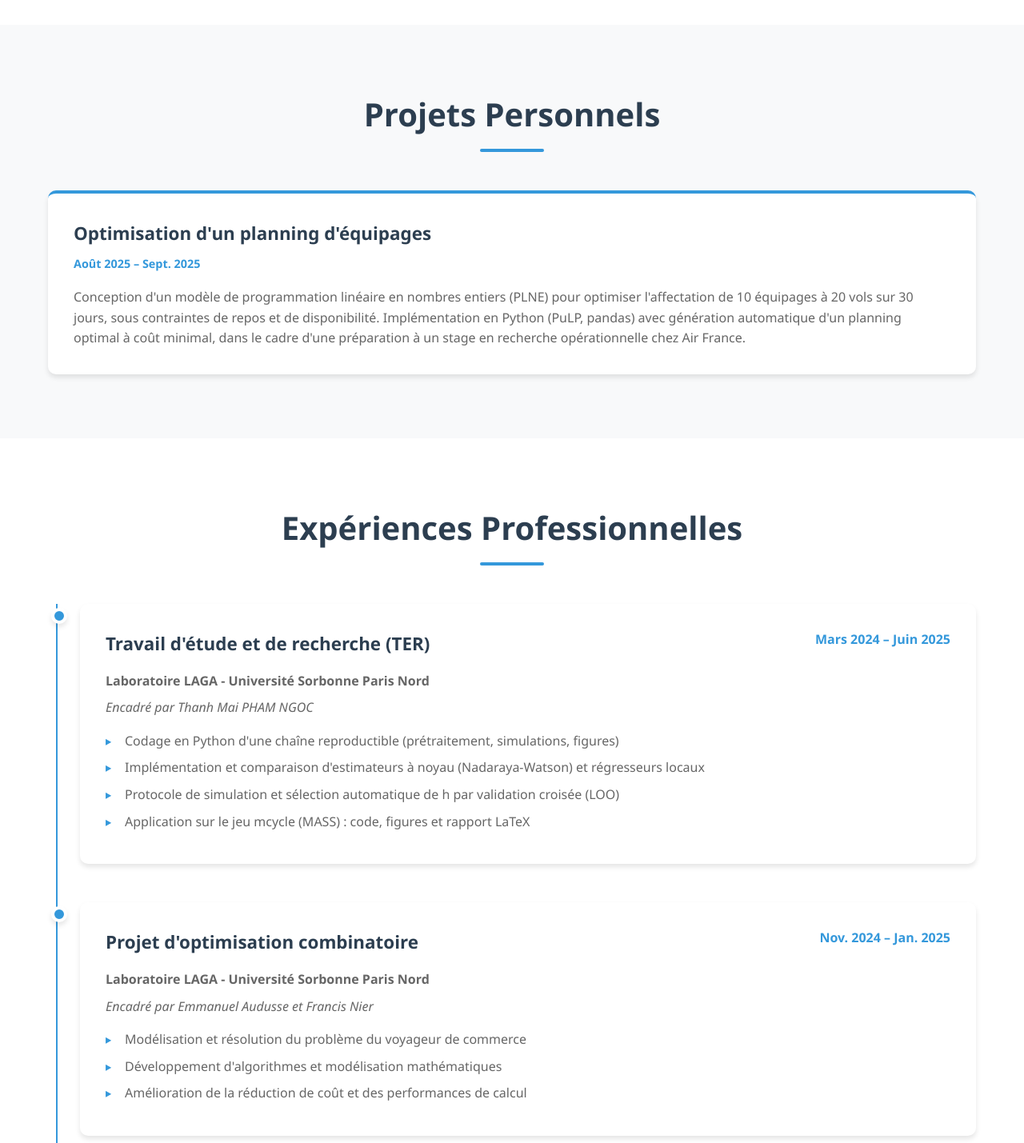
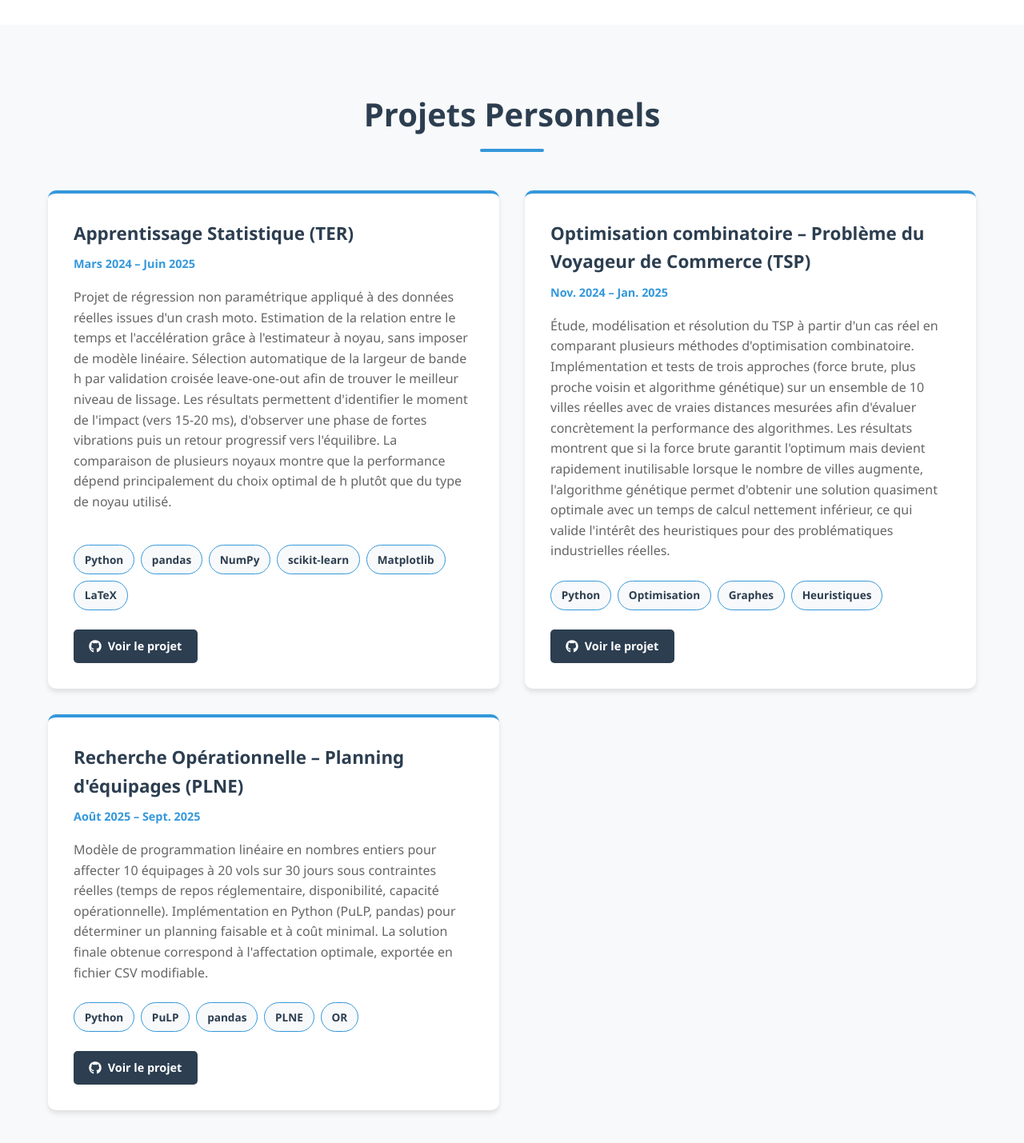
Before and after one commit to Marietou512/portfolio_oumar, a Flask app: page / in a window 1280 px wide. Shown: the part 3960-5389 px from the top of the page at 80% size. Run offline with Flask 3, Linux system fonts and the light colour scheme.

```diff
--- a/main.py
+++ b/main.py
@@ -19,7 +19,7 @@ data = {
         'R': 'En cours d\'apprentissage pour l\'analyse statistique et la data science',
         'LaTeX': 'Rédaction de documents scientifiques et rapports mathématiques',
         'C/C++': 'En cours d\'apprentissage pour l\'implémentation d\'algorithmes',
-        'PL/SQL': 'Notions de base pour la gestion de bases de données',
+        'SQL': 'Notions de base pour la gestion de bases de données',
         'Git': 'Gestion de versions et collaboration sur projets',
         'Outils bureautiques': 'Bonne maîtrise de Word et Excel'
     },
@@ -60,9 +60,46 @@ data = {
 
     'projets': [
         {
-            'titre': 'Optimisation d\'un planning d\'équipages',
+            'id': 1,
+            'titre': 'Apprentissage Statistique (TER)',
+            'periode': 'Mars 2024 – Juin 2025',
+            'description': (
+                'Projet de régression non paramétrique appliqué à des données réelles issues d\'un crash moto. '
+                'Estimation de la relation entre le temps et l\'accélération grâce à l\'estimateur à noyau, sans imposer de modèle linéaire. '
+                'Sélection automatique de la largeur de bande h par validation croisée leave-one-out afin de trouver le meilleur niveau de lissage. '
+                'Les résultats permettent d\'identifier le moment de l\'impact (vers 15-20 ms), d\'observer une phase de fortes vibrations puis un retour progressif vers l\'équilibre. '
+                'La comparaison de plusieurs noyaux montre que la performance dépend principalement du choix optimal de h plutôt que du type de noyau utilisé.'
+            ),
+            'technologies': ['Python', 'pandas', 'NumPy', 'scikit-learn', 'Matplotlib', 'LaTeX'],
+            'github': 'https://github.com/oumarmagassa/Statistiques/blob/main/Rapport_TER_Oumar_MAGASSA_modifi%C3%A9.pdf',
+            'demo': None
+        },
+        {
+            'id': 2,
+            'titre': 'Optimisation combinatoire – Problème du Voyageur de Commerce (TSP)',
+            'periode': 'Nov. 2024 – Jan. 2025',
+            'description': (
+                'Étude, modélisation et résolution du TSP à partir d\'un cas réel en comparant plusieurs méthodes d\'optimisation combinatoire. '
+                'Implémentation et tests de trois approches (force brute, plus proche voisin et algorithme génétique) sur un ensemble de 10 villes réelles avec de vraies distances mesurées afin d\'évaluer concrètement la performance des algorithmes. '
+                'Les résultats montrent que si la force brute garantit l\'optimum mais devient rapidement inutilisable lorsque le nombre de villes augmente, l\'algorithme génétique permet d\'obtenir une solution quasiment optimale avec un temps de calcul nettement inférieur, ce qui valide l\'intérêt des heuristiques pour des problématiques industrielles réelles.'
+            ),
+            'technologies': ['Python', 'Optimisation', 'Graphes', 'Heuristiques'],
+            'github': 'https://github.com/oumarmagassa/Optimisation/blob/main/Projet_Probl%C3%A8me_du_voyageur_de_commerce.pdf',
+            'demo': None
+        },
+        {
+            'id': 3,
+            'titre': 'Recherche Opérationnelle – Planning d\'équipages (PLNE)',
             'periode': 'Août 2025 – Sept. 2025',
-            'description': 'Conception d\'un modèle de programmation linéaire en nombres entiers (PLNE) pour optimiser l\'affectation de 10 équipages à 20 vols sur 30 jours, sous contraintes de repos et de disponibilité. Implémentation en Python (PuLP, pandas) avec génération automatique d\'un planning optimal à coût minimal, dans le cadre d\'une préparation à un stage en recherche opérationnelle chez Air France.'
+            'description': (
+                'Modèle de programmation linéaire en nombres entiers pour affecter 10 équipages à 20 vols sur 30 jours '
+                'sous contraintes réelles (temps de repos réglementaire, disponibilité, capacité opérationnelle). '
+                'Implémentation en Python (PuLP, pandas) pour déterminer un planning faisable et à coût minimal. '
+                'La solution finale obtenue correspond à l\'affectation optimale, exportée en fichier CSV modifiable.'
+            ),
+            'technologies': ['Python', 'PuLP', 'pandas', 'PLNE', 'OR'],
+            'github': 'https://github.com/oumarmagassa/Recherche-Op-rationnelle/blob/main/Mini_Projet_Recherche_Op%C3%A9rationnelle.ipynb%20-%20Colab.pdf',
+            'demo': None
         }
     ],
 
--- a/static/css/style.css
+++ b/static/css/style.css
@@ -448,6 +448,8 @@ body {
     box-shadow: var(--shadow);
     transition: var(--transition);
     border-top: 4px solid var(--secondary-color);
+    display: flex;
+    flex-direction: column;
 }
 
 .project-card:hover {
@@ -471,9 +473,64 @@ body {
     font-size: 0.9rem;
 }
 
-.project-card p {
+.project-description {
     color: var(--text-light);
     line-height: 1.6;
+    margin-bottom: 1.5rem;
+    flex-grow: 1;
+}
+
+.project-technologies {
+    display: flex;
+    flex-wrap: wrap;
+    gap: 0.5rem;
+    margin-bottom: 1.5rem;
+}
+
+.tech-tag {
+    background: var(--bg-alt);
+    color: var(--primary-color);
+    padding: 0.4rem 0.8rem;
+    border-radius: 20px;
+    font-size: 0.85rem;
+    font-weight: 600;
+    border: 1px solid var(--secondary-color);
+    transition: var(--transition);
+}
+
+.tech-tag:hover {
+    background: var(--secondary-color);
+    color: white;
+}
+
+.project-links {
+    display: flex;
+    gap: 1rem;
+    flex-wrap: wrap;
+    margin-top: auto;
+}
+
+.project-link {
+    display: inline-flex;
+    align-items: center;
+    gap: 0.5rem;
+    padding: 0.6rem 1.2rem;
+    background: var(--primary-color);
+    color: white;
+    text-decoration: none;
+    border-radius: 5px;
+    font-weight: 600;
+    transition: var(--transition);
+    font-size: 0.9rem;
+}
+
+.project-link:hover {
+    background: var(--secondary-color);
+    transform: translateY(-2px);
+}
+
+.project-link i {
+    font-size: 1rem;
 }
 
 /* Conférences */
--- a/templates/index.html
+++ b/templates/index.html
@@ -34,7 +34,6 @@
         <div class="container">
             <div class="hero-content">
                 <div class="profile-photo">
-
                     <img src="{{ url_for('static', filename='img/ma_photo.jpg') }}" alt="{{ data.nom }}">
                 </div>
                 <h1 class="hero-title">{{ data.nom }}</h1>
@@ -164,7 +163,28 @@
                         <h3>{{ projet.titre }}</h3>
                         <span class="project-date">{{ projet.periode }}</span>
                     </div>
-                    <p>{{ projet.description }}</p>
+                    <p class="project-description">{{ projet.description }}</p>
+
+                    {% if projet.technologies %}
+                    <div class="project-technologies">
+                        {% for tech in projet.technologies %}
+                        <span class="tech-tag">{{ tech }}</span>
+                        {% endfor %}
+                    </div>
+                    {% endif %}
+
+                    <div class="project-links">
+                        {% if projet.github %}
+                        <a href="{{ projet.github }}" target="_blank" class="project-link">
+                            <i class="fab fa-github"></i> Voir le projet
+                        </a>
+                        {% endif %}
+                        {% if projet.demo %}
+                        <a href="{{ projet.demo }}" target="_blank" class="project-link">
+                            <i class="fas fa-external-link-alt"></i> Démo
+                        </a>
+                        {% endif %}
+                    </div>
                 </div>
                 {% endfor %}
             </div>
@@ -217,11 +237,9 @@
         <div class="container">
             <h2 class="section-title">Contact</h2>
             <div class="contact-content">
-                <p class="contact-intro">Vous avez un projet, une opportunité de stage ou simplement envie d'échanger ?
-                  <br>
-                  N'hésitez pas à me contacter !</p>
+                <p class="contact-intro">Vous avez un projet, une opportunité de stage ou simplement envie d'échanger ? N'hésitez pas à me contacter !</p>
                 <div class="contact-grid">
-                    <a href="mailto:{{ data.email }}" class="contact-card">
+                    <a href="/cdn-cgi/l/email-protection#7b00005b1f1a0f1a551e161a12175b0606" class="contact-card">
                         <i class="fas fa-envelope"></i>
                         <h3>Email</h3>
                         <p>{{ data.email }}</p>
@@ -249,11 +267,9 @@
     <!-- Footer -->
     <footer class="footer">
         <div class="container">
-            <p>&copy;  {{ data.nom }}</p>
+            <p>&copy; {{ data.nom }}. Tous droits réservés.</p>
 
         </div>
     </footer>
 
-    <script src="{{ url_for('static', filename='js/script.js') }}"></script>
-</body>
-</html>
+    <script dat
```
